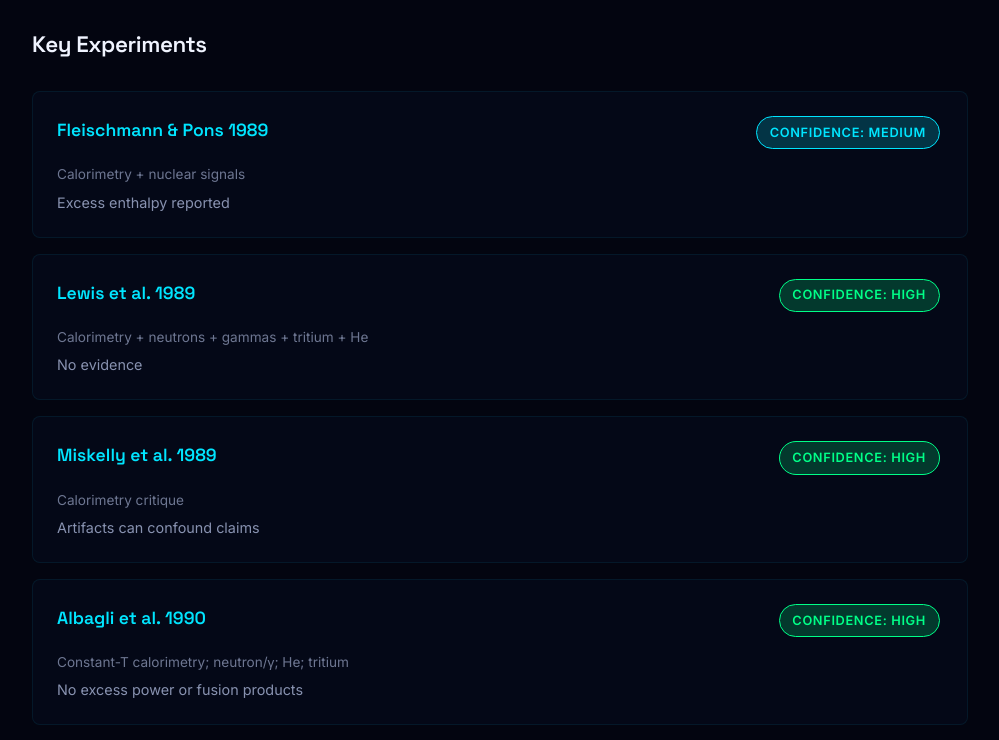
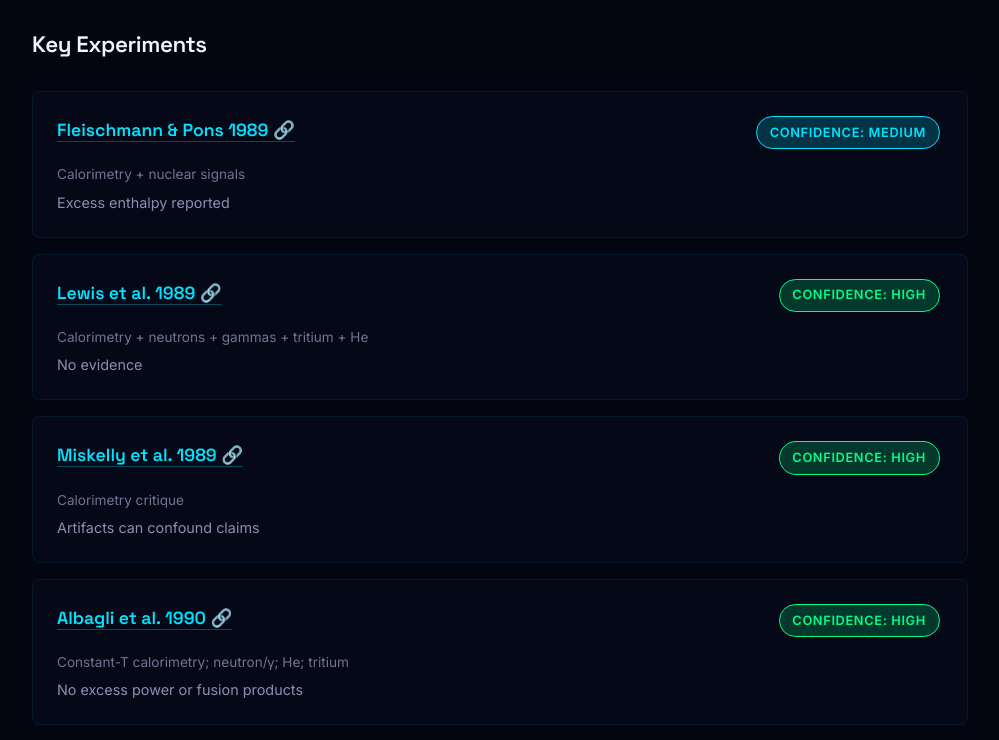
Before and after one commit to Xfaang/cold-fusion, a React (Vite) app: page / in a window 1280 px wide. Shown: the part 3078-3818 px from the top of the page, without its empty margins (280-1279 px from the left). Built offline with nearby package versions, Linux system fonts and the light colour scheme.

Commit message:
Add links to key experiment papers in EvidenceTable

```diff
--- a/src/components/EvidenceTable.css
+++ b/src/components/EvidenceTable.css
@@ -48,6 +48,17 @@
   flex: 1;
 }
 
+.experiment-title a {
+  color: inherit;
+  text-decoration: none;
+  transition: all 0.2s ease;
+}
+
+.experiment-title a:hover {
+  color: rgba(0, 229, 255, 0.9);
+  text-shadow: 0 0 8px rgba(0, 229, 255, 0.3);
+}
+
 .experiment-measurements {
   font-size: 0.85rem;
   color: rgba(136, 146, 176, 0.8);
--- a/src/components/EvidenceTable.tsx
+++ b/src/components/EvidenceTable.tsx
@@ -6,6 +6,7 @@ interface Experiment {
   measurementsKey: string
   outcomeKey: string
   confidence: 'high' | 'medium' | 'low' | 'very-low'
+  paperUrl?: string
 }
 
 const EvidenceTable = () => {
@@ -16,49 +17,57 @@ const EvidenceTable = () => {
       titleKey: 'exp1Title',
       measurementsKey: 'exp1Measurements',
       outcomeKey: 'exp1Outcome',
-      confidence: 'medium'
+      confidence: 'medium',
+      paperUrl: 'https://www.sciencedirect.com/science/article/abs/pii/0022072889800063'
     },
     {
       titleKey: 'exp2Title',
       measurementsKey: 'exp2Measurements',
       outcomeKey: 'exp2Outcome',
-      confidence: 'high'
+      confidence: 'high',
+      paperUrl: 'https://www.nature.com/articles/340525a0'
     },
     {
       titleKey: 'exp3Title',
       measurementsKey: 'exp3Measurements',
       outcomeKey: 'exp3Outcome',
-      confidence: 'high'
+      confidence: 'high',
+      paperUrl: 'https://www.science.org/doi/10.1126/science.246.4931.793'
     },
     {
       titleKey: 'exp4Title',
       measurementsKey: 'exp4Measurements',
       outcomeKey: 'exp4Outcome',
-      confidence: 'high'
+      confidence: 'high',
+      paperUrl: 'https://link.springer.com/article/10.1007/BF01051661'
     },
     {
       titleKey: 'exp5Title',
       measurementsKey: 'exp5Measurements',
       outcomeKey: 'exp5Outcome',
-      confidence: 'medium'
+      confidence: 'medium',
+      paperUrl: 'https://lenr-canr.org/acrobat/McKubreMCHisothermalf.pdf'
     },
     {
       titleKey: 'exp6Title',
       measurementsKey: 'exp6Measurements',
       outcomeKey: 'exp6Outcome',
-      confidence: 'low'
+      confidence: 'low',
+      paperUrl: 'https://www.sciencedirect.com/science/article/abs/pii/S0013468609002217'
     },
     {
       titleKey: 'exp7Title',
       measurementsKey: 'exp7Measurements',
       outcomeKey: 'exp7Outcome',
-      confidence: 'high'
+      confidence: 'high',
+      paperUrl: 'https://www.nature.com/articles/s41586-019-1256-6'
     },
     {
       titleKey: 'exp8Title',
       measurementsKey: 'exp8Measurements',
       outcomeKey: 'exp8Outcome',
-      confidence: 'high'
+      confidence: 'high',
+      paperUrl: 'https://www.nature.com/articles/s41586-025-09042-7'
     }
   ]
 
@@ -113,7 +122,15 @@ const EvidenceTable = () => {
         {experiments.map((experiment, index) => (
           <div key={index} className="experiment-card">
             <div className="experiment-header">
-              <div className="experiment-title">{t(experiment.titleKey)}</div>
+              <div className="experiment-title">
+                {experiment.paperUrl ? (
+                  <a href={experiment.paperUrl} target="_blank" rel="noopener noreferrer">
+                    {t(experiment.titleKey)} 🔗
+                  </a>
+                ) : (
+                  t(experiment.titleKey)
+                )}
+              </div>
               <div className={`confidence ${experiment.confidence}`}>
                 {getConfidenceLabel(experiment.confidence)}
               </div>
```
